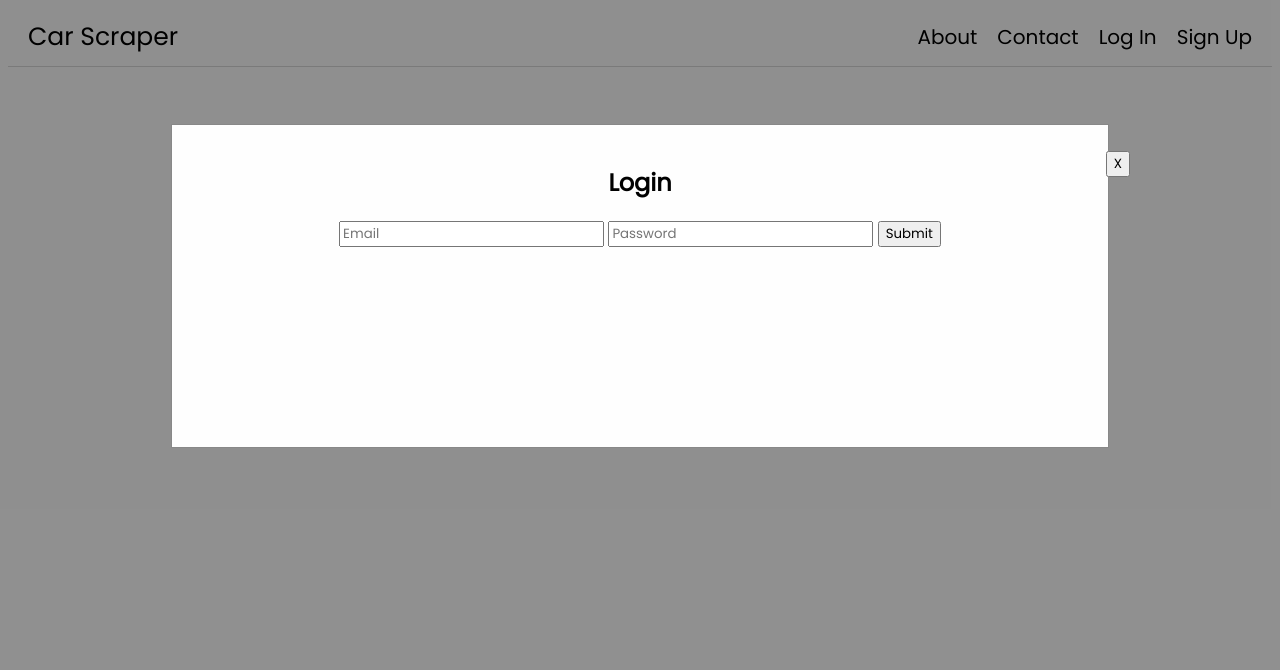
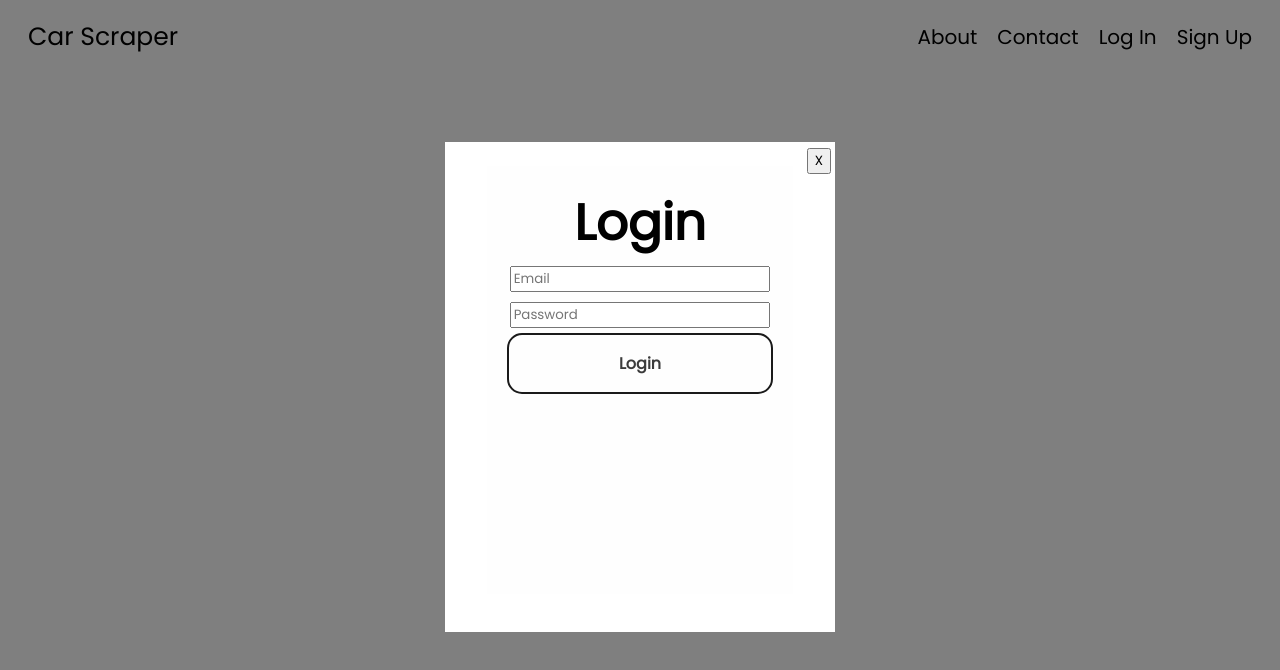
Before and after one commit to sorenado/carScraper, a website: page homepage.html in a window 1280 px wide. Both pictures are taken after a click on the link "Log In". Drawn offline with Linux system fonts and the light colour scheme.

Commit message:
homepage style

```diff
--- a/homepage.html
+++ b/homepage.html
@@ -17,6 +17,8 @@
     />
   </head>
   <body>
+    <div id="overlay"></div>
+
     <div class="header">
       <div class="header-title">Car Scraper</div>
       <div class="header-sections">
@@ -30,19 +32,21 @@
       <a id="login-exitbtn" onclick="closeLogin()"><button>X</button></a>
       <div class="login-window-content">
         <form id="login-form">
-          <h2>Login</h2>
-          <input type="email" placeholder="Email" required />
-          <input type="password" placeholder="Password" required />
-          <button id="login-submit" type="submit">Submit</button>
+          <h2 class="popupTitle">Login</h2>
+          <input type="email" placeholder="Email" class="inputField" required />
+          <input type="password" placeholder="Password" class="inputField" required />
+          <div id="x"></div>
+          <button id="login-submit" class="submitBtn" type="submit">Login</button>
         </form>
 
         <form id="signup-form" action="join-button-form" method="post">
-          <h2>Create an Account</h2>
+          <h2 class="popupTitle">Sign Up</h2>
           <input
             id="signup-form-name"
             type="text"
             name="name"
             placeholder="Name"
+            class="inputField"
             required
           />
 
@@ -50,6 +54,7 @@
             id="signup-form-email"
             type="email"
             placeholder="Email"
+            class="inputField"
             name="email"
             required
           />
@@ -59,12 +64,13 @@
             id="signup-form-password"
             type="password"
             placeholder="Password"
+            class="inputField"
             name="password"
             required
           />
           <div id="fieldIssues"></div>
           <!-- Specify the type attribute for the button to prevent accidental form submission -->
-          <button id="signup-submit" type="submit">Submit</button>
+          <button id="signup-submit" class="submitBtn" type="submit">Sign Up</button>
         </form>
         <div id="verifyPopup">
           <h3>Please check your email to complete verifying your account. You should recieve a link shortly.</h3>
--- a/public/homepage.js
+++ b/public/homepage.js
@@ -15,11 +15,29 @@ function toggleForm() {
       : "none";
 }
 
+function applyOverlay() {
+  const body = document.querySelector('body');
+
+  if (!body.classList.contains('overlay')) {
+    body.classList.add('overlay');
+  }
+}
+
+function removeOverlay() {
+  const body = document.querySelector('body');
+
+  if (body.classList.contains('overlay')) {
+    body.classList.remove('overlay');
+  }
+}
+
 function openLogin() {
   document.getElementsByClassName("login-window")[0].style.display = "block";
   document.getElementById("login-form").style.display = "block";
   document.getElementById("signup-form").style.display = "none";
   document.getElementById("verifyPopup").style.display = "none";
+
+  applyOverlay();
 }
 
 function openSignUp() {
@@ -27,21 +45,34 @@ function openSignUp() {
   document.getElementById("login-form").style.display = "none";
   document.getElementById("signup-form").style.display = "block";
   document.getElementById("verifyPopup").style.display = "none";
+
+  applyOverlay();
 }
 
 function closeLogin() {
   document.getElementsByClassName("login-window")[0].style.display = "none";
+
+  removeOverlay();
 }
 
-function changeToLogin() {
-  document.getElementById("login-form").style.display = "block";
-  document.getElementById("signup-form").style.display = "none";
+function shakeButton(btn) {
+  const button = document.getElementById(btn);
+  button.classList.add('shake-button');
+
+  button.addEventListener('animationend', () => {
+    button.classList.remove('shake-button');
+  });
 }
 
-function changeToJoin() {
-  document.getElementById("login-form").style.display = "none";
-  document.getElementById("signup-form").style.display = "block";
-}
+document.addEventListener('click', function(event) {
+  const body = document.querySelector('body');
+  const overlay = document.getElementById('overlay');
+
+  if (event.target === overlay) {
+    popup.style.display = 'none';
+    body.classList.remove('overlay');
+  }
+});
 
 const signUpSubmissionBtn = document.getElementById("signup-submit");
 signUpSubmissionBtn.addEventListener("click", function (event) {
@@ -54,17 +85,15 @@ signUpSubmissionBtn.addEventListener("click", function (event) {
 
   if (name.length < 1 || email.length < 1 || password.length < 1) {
     fieldIssuesDiv.innerHTML = "Please make sure that you have entered a value for your name, email, and password."
-    console.log('a field is empty')
+    shakeButton('signup-submit');
   }
 
   if (name.length > 1 && email.length > 1 && password.length > 1) {
     fieldIssuesDiv.innerHTML = ""
-    console.log('field issues div made empty, all fields are filled')
   }
 
   if (fieldIssuesDiv.innerHTML === "" ) {
     signUpSubmission(name, email, password);
-    console.log('field issues div is empty, attempting to send submission')
   }
 
 });
@@ -89,7 +118,7 @@ function signUpSubmission(name, email, password) {
     .then((response) => {
       if (response.status === 409) {
         fieldIssuesDiv.innerHTML = "An account with that email already exists. Please use a different email or <a onclick='openLogin()'>login</a>.";
-        // Returning a rejected promise to skip the subsequent .then block
+        shakeButton('signup-submit');
         return Promise.reject(new Error("Account already exists"));
       } else if (!response.ok) {
         throw new Error("An error occurred. Please try again later.");
--- a/public/style.css
+++ b/public/style.css
@@ -1,10 +1,19 @@
+/* Root/Entire Document Rules */
+
 * {
     font-family: 'Poppins', sans-serif;
 }
 
-body {
-    background-color: #efefef;
+:root {
+    --blue-color: #2b61d4;
+    --gold-color: #FFD132;
 }
+
+body.overlay {
+    background: rgba(0, 0, 0, 0.5);
+}
+
+/* Header */
 
 .header {
     color: #ffffff;
@@ -12,7 +21,6 @@ body {
     justify-content: space-between;
     align-items: center;
     padding: 10px 20px;
-    border-bottom: 1px solid #ccc;
 }
 
 .header-title {
@@ -38,47 +46,86 @@ body {
     cursor: pointer;
 }
 
+/* Login/Signup Panels */
+
+.inputField {
+    width: 95%;
+    margin: 5px auto;
+}
+
+.popupTitle {
+    font-size: 50px;
+    margin: 0 auto;
+    padding: 0;
+}
+
+.submitBtn {
+    appearance: none;
+    background-color: transparent;
+    border: 2px solid #1A1A1A;
+    border-radius: 15px;
+    box-sizing: border-box;
+    color: #3B3B3B;
+    cursor: pointer;
+    display: inline-block;
+    font-size: 16px;
+    font-weight: 600;
+    line-height: normal;
+    margin: 0 auto;
+    min-height: 60px;
+    min-width: 0;
+    outline: none;
+    padding: 16px 24px;
+    text-align: center;
+    text-decoration: none;
+    transition: all 300ms cubic-bezier(.23, 1, 0.32, 1);
+    user-select: none;
+    -webkit-user-select: none;
+    touch-action: manipulation;
+    width: 100%;
+    will-change: transform;
+
+  }
+
+  .submitBtn:hover {
+    color: #fff;
+    background-color: #1A1A1A;
+    box-shadow: rgba(0, 0, 0, 0.25) 0 8px 15px;
+    transform: translateY(-2px);
+  }
+
+  .submitBtn:active {
+    box-shadow: none;
+    transform: translateY(0);
+  }
 
 .login-window {
     display: none;
-    position: fixed;
+    width: 380px;
+    height: 480px;
+    position: relative;
+    margin: 6% auto;
+    background: #fff;
+    padding: 5px;
     z-index: 1;
-    left: 0;
-    top: 0;
-    width: 100%;
-    height: 100%;
-    overflow: auto;
-    background-color: rgb(0,0,0);
-    background-color: rgba(0,0,0,0.4);
-    padding-top: 60px;
-}
-
-#signup-form {
-    display: none;
-}
-
-#verify-form {
-    display: none;
 }
 
 #login-exitbtn {
     position: absolute;
-    top: 150px;
-    right: 150px;
+    top: 1%;
+    right: 1%;
 }
 
-/* Sliding Radio Buttons
 
-IDs:
-myRadio1 --> login
-myRadio2 --> signup */
+#login-form {
+    border: none;
+}
 
 .login-window-content {
     background-color: #fefefe;
     margin: 5% auto;
     padding: 20px;
     padding-bottom: 200px;
-    border: 1px solid #888;
     width: 70%;
     display: flex;
     align-items: center;
@@ -89,3 +136,20 @@ myRadio2 --> signup */
 #verifyPopup {
     display: none;
 }
+
+/* Animations */
+@keyframes shake {
+    0%, 100% {
+      transform: translateX(0);
+    }
+    25%, 75% {
+      transform: translateX(-1px);
+    }
+    50% {
+      transform: translateX(1px);
+    }
+}
+
+.shake-button {
+    animation: shake 0.25s;
+}
```
